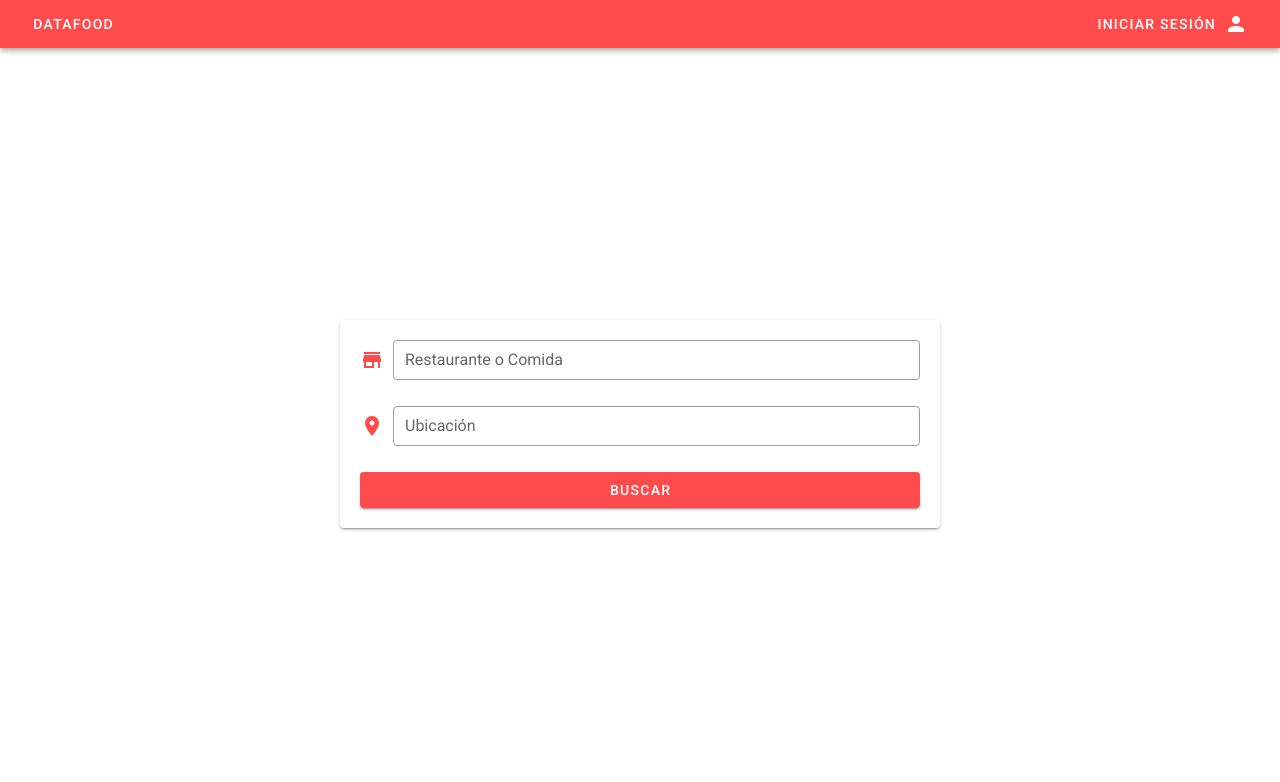
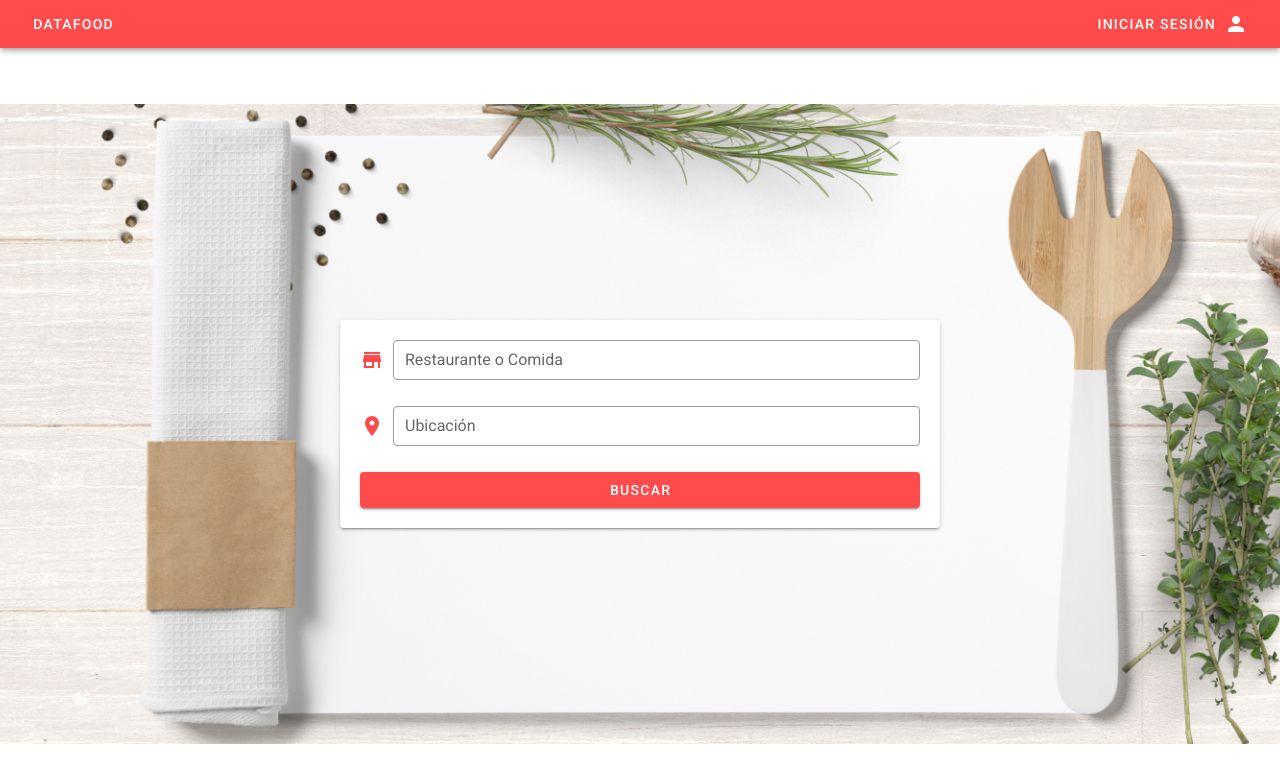
Before and after one commit to DanielaRue/DataFoodFrontend, a Vue app: page /Estadisticas in a window 1280 px wide. Shown: the top 782 px of the page. Built offline with nearby package versions, Linux system fonts and the light colour scheme; what vuetrend would draw is missing.

Commit message:
background

```diff
--- a/src/components/Inicio.vue
+++ b/src/components/Inicio.vue
@@ -1,6 +1,10 @@
 <template>
-  <div class="container">
-    <BarraNavegacion/>
+  <div
+    class="container"
+
+    :style="cssProps"
+  >
+    <BarraNavegacion />
     <v-card class="pa-5 mx-auto" min-width="600">
       <form>
         <v-text-field
@@ -22,13 +26,7 @@
           <v-icon slot="prepend" color="#FF4B4B">mdi-map-marker</v-icon>
         </v-text-field>
         <router-link to="/Principal">
-          <v-btn
-            class="mr-4"
-            color="#FF4B4B"
-            elevation="2"
-            block
-            dark
-          >
+          <v-btn class="mr-4" color="#FF4B4B" elevation="2" block dark>
             Buscar
           </v-btn>
         </router-link>
@@ -37,14 +35,16 @@
   </div>
 </template>
 <script>
-import BarraNavegacion from './barraNavegacion/BarraNavegacion'
+import BarraNavegacion from "./barraNavegacion/BarraNavegacion";
 export default {
-  components:{
-    BarraNavegacion
+  components: {
+    BarraNavegacion,
   },
   data() {
     return {
-
+      cssProps:{
+        backgroundImage: `url(${require('@/assets/fondo.jpeg')})`
+      }
     };
   },
   methods: {
@@ -54,11 +54,16 @@ export default {
   },
 };
 </script>
-<style>
+<style scoped>
 .container {
   display: flex;
   justify-content: center;
   align-items: center;
   height: 100%;
+  background-position: center;
+  background-size: 150%;
+}
+.container, .container-sm, .container-md, .container-lg, .container-xl {
+    max-width: 1350px;
 }
 </style>
```
